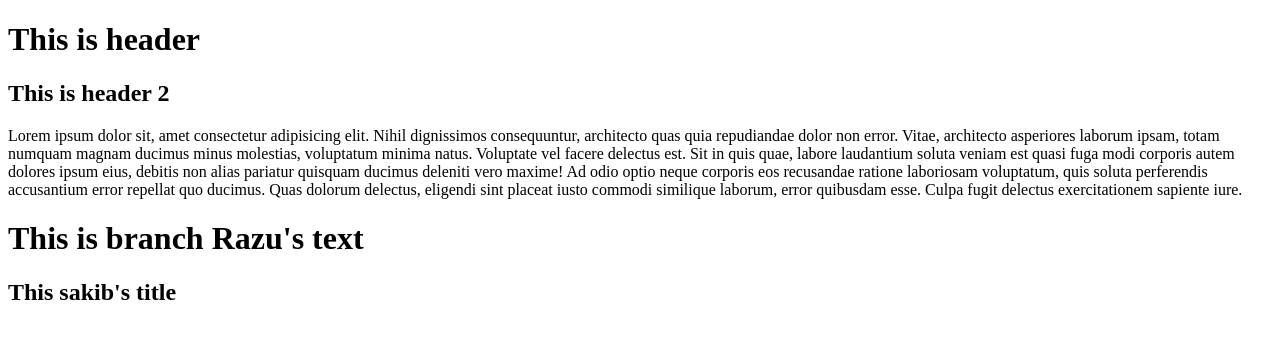
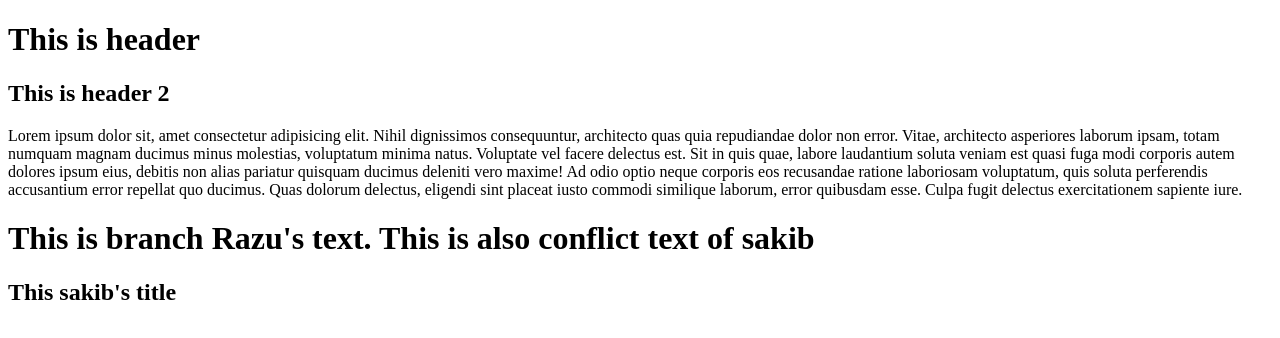
Before and after one commit to mdrazu2552/my-second-repo, a plain HTML site: page index.html in a window 1280 px wide. Drawn offline with Linux system fonts and the light colour scheme.

Commit message:
sakib's con file

```diff
--- a/index.html
+++ b/index.html
@@ -12,7 +12,7 @@
     <h2>This is header 2</h2>
     <P>Lorem ipsum dolor sit, amet consectetur adipisicing elit. Nihil dignissimos consequuntur, architecto quas quia repudiandae dolor non error. Vitae, architecto asperiores laborum ipsam, totam numquam magnam ducimus minus molestias, voluptatum minima natus. Voluptate vel facere delectus est. Sit in quis quae, labore laudantium soluta veniam est quasi fuga modi corporis autem dolores ipsum eius, debitis non alias pariatur quisquam ducimus deleniti vero maxime! Ad odio optio neque corporis eos recusandae ratione laboriosam voluptatum, quis soluta perferendis accusantium error repellat quo ducimus. Quas dolorum delectus, eligendi sint placeat iusto commodi similique laborum, error quibusdam esse. Culpa fugit delectus exercitationem sapiente iure.
     </P>
-    <h1>This is branch Razu's text</h1>
+    <h1>This is branch Razu's text. This is also conflict text of sakib</h1>
     <h2>This sakib's title</h2>
 
 </body>
```
